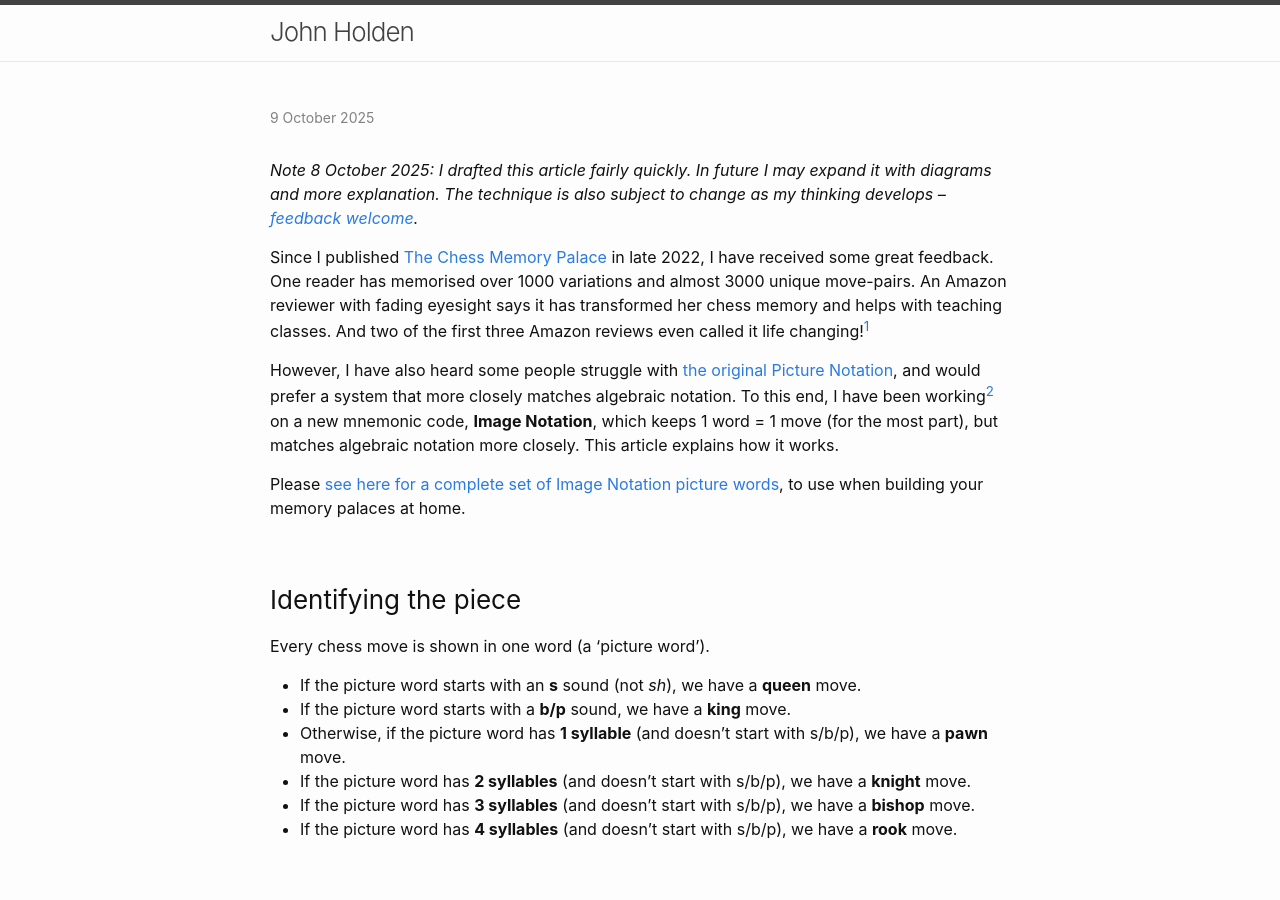
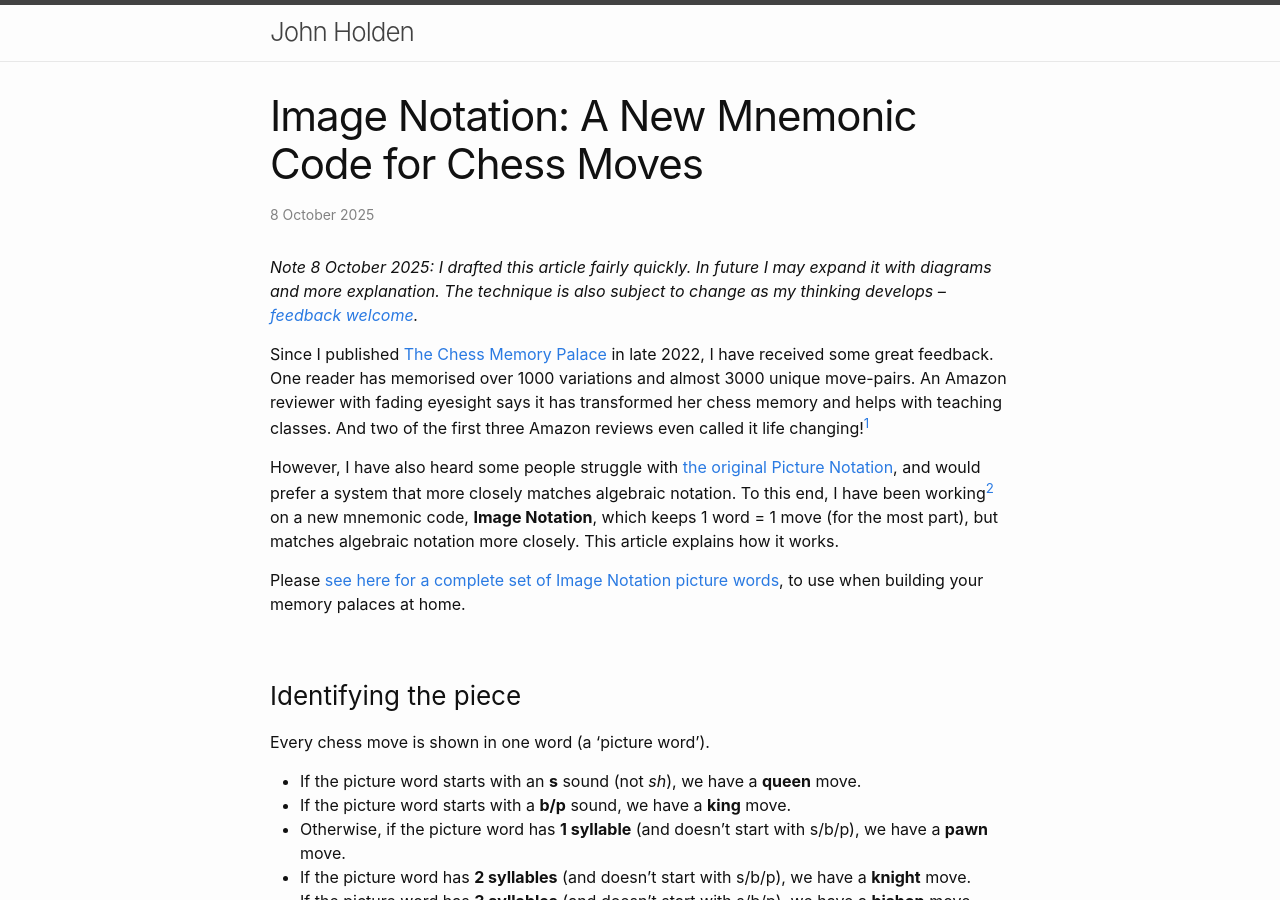
Before and after one commit to liontailedmacaque/liontailedmacaque.github.io, a Jekyll site: the page built from _posts/2025-10-08-imagenotation.md, in a window 1280 px wide and 900 px high. Built offline with Jekyll 4.4.1, drawn with Linux system fonts in a browser that asks for light colours; our own code applies the rules of GitHub Pages for plain Markdown files.

Commit message:
Update 2025-10-08-imagenotation.md

```diff
--- a/_posts/2025-10-08-imagenotation.md
+++ b/_posts/2025-10-08-imagenotation.md
@@ -1,6 +1,6 @@
 ---
 layout: post
-title: Image Notation: A New Mnemonic Code for Chess Moves
+title: "Image Notation: A New Mnemonic Code for Chess Moves"
 permalink: /imagenotation
 ---
 
```
